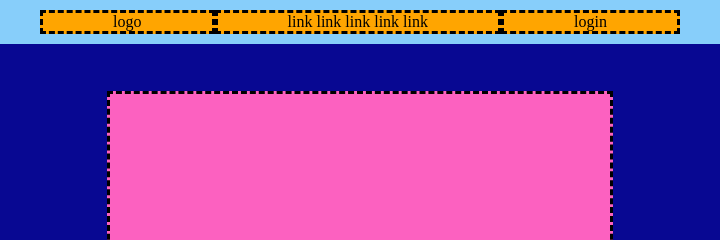
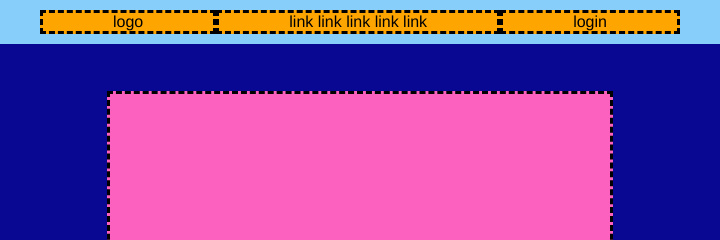
Before and after one commit to Domenico-lel/htmlcss-struttura-discord, a plain HTML site: page index.html in a window 1280 px wide. Shown: the top 240 px of the page, 280-1000 px from the left. Drawn offline with Linux system fonts and the light colour scheme.

Commit message:
modifiche al file

```diff
--- a/css/style.css
+++ b/css/style.css
@@ -1,3 +1,6 @@
+*{
+    font-family: Helvetica, Arial, sans-serif;
+}
 body{
     margin: 0;
 }
--- a/index.html
+++ b/index.html
@@ -8,7 +8,7 @@
 </head>
 <body>
     <div class="blu">
-        <header class="blu">
+        <header>
             <div class="arancio">
                 <div class="cella">logo</div>
                 <div class="cella">link link link link link</div>
```
